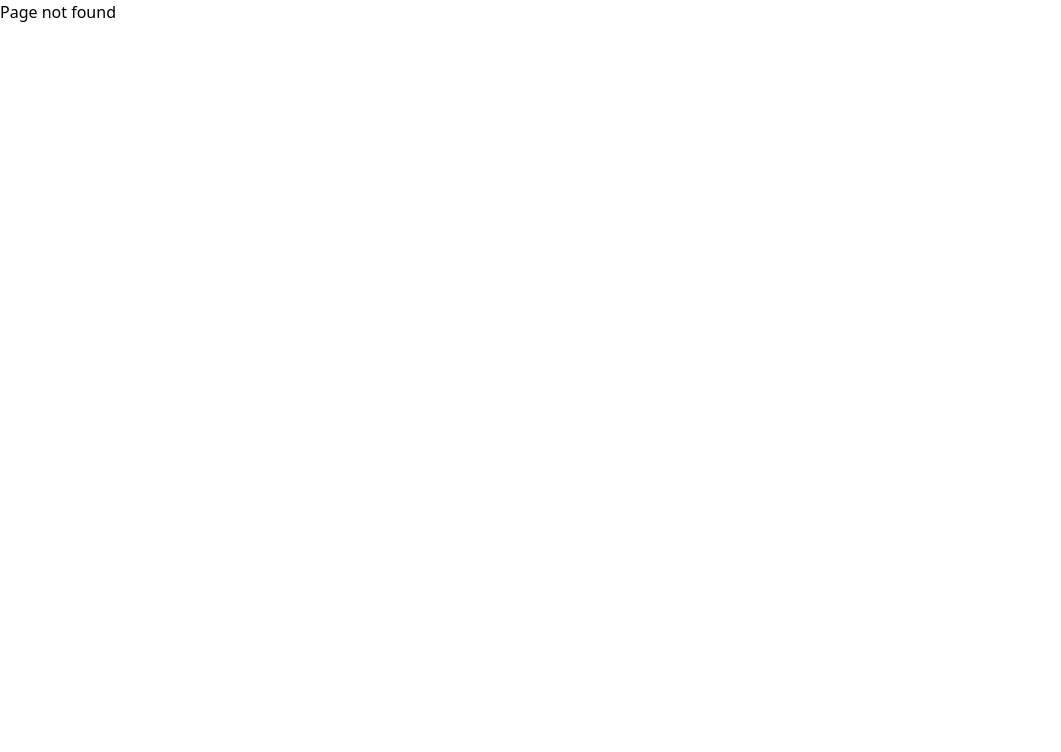
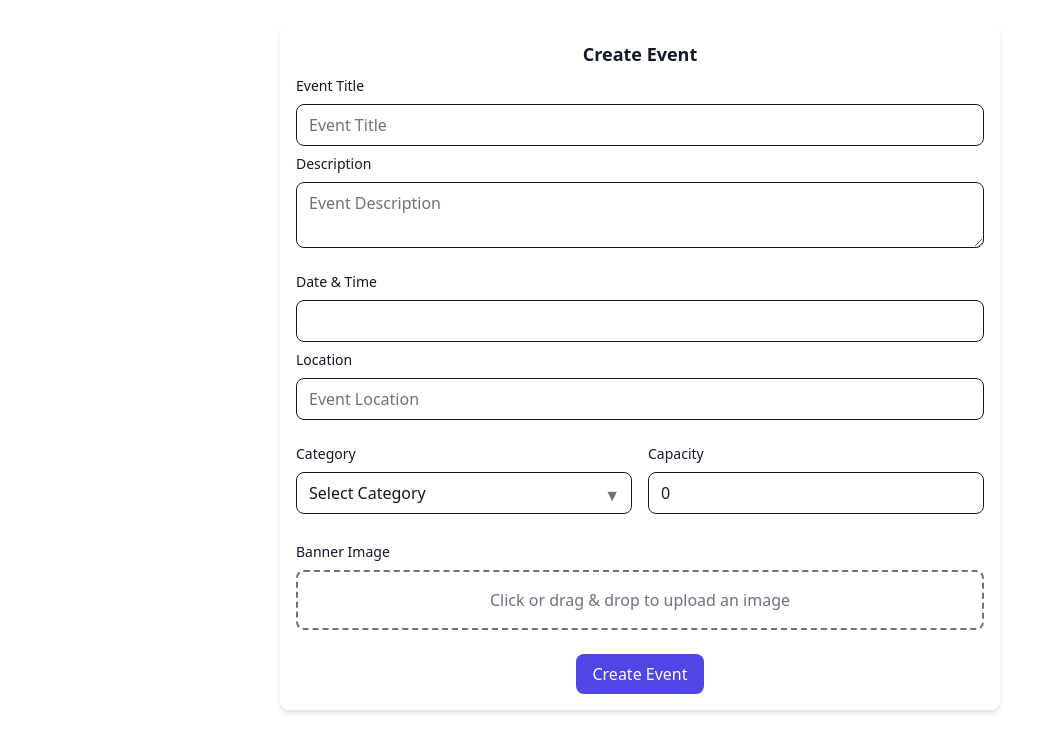
Before and after one commit to Pravin-K-V/event-management-system-frontend, a React (Vite) app: page /events/create in a window 1280 px wide. Before the commit this address had no page. Shown: the top 752 px of the page, without its empty margins (0-1061 px from the left). Built offline with nearby package versions, Linux system fonts and the light colour scheme.

Commit message:
complete create event page

```diff
--- a/src/components/ui/Card.tsx
+++ b/src/components/ui/Card.tsx
@@ -23,7 +23,7 @@ export default function Card({
   return (
     <div className={classes}>
       {header && (
-        <div className="mb-2 font-semibold text-[var(--color-text-primary)]">
+        <div className="mb-2 font-semibold text-center text-lg text-text-primary">
           {header}
         </div>
       )}
--- /dev/null
+++ b/src/features/events/components/EventForm.tsx
@@ -0,0 +1,168 @@
+import Button from "@/components/ui/Button";
+import Card from "@/components/ui/Card";
+import DatePicker from "@/components/ui/DatePicker";
+import ImageUpload from "@/components/ui/ImageUpload";
+import Input from "@/components/ui/Input";
+import Select from "@/components/ui/Select";
+import Textarea from "@/components/ui/Textarea";
+import { useState } from "react";
+
+export interface EventFormData {
+  title: string;
+  description: string;
+  date: string;
+  location: string;
+  category: string;
+  capacity: number;
+  banner: File | null;
+}
+
+interface EventFormProps {
+  onSubmit: (data: EventFormData) => void;
+}
+
+const categories = [
+  { value: "workshop", label: "Workshop" },
+  { value: "conference", label: "Conference" },
+  { value: "meetup", label: "Meetup" },
+];
+
+export default function EventForm({ onSubmit }: EventFormProps) {
+  const [title, setTitle] = useState("");
+  const [description, setDescription] = useState("");
+  const [date, setDate] = useState("");
+  const [location, setLocation] = useState("");
+  const [category, setCategory] = useState("");
+  const [capacity, setCapacity] = useState<number>(0);
+  const [banner, setBanner] = useState<File | null>(null);
+
+  const [errors, setErrors] = useState<
+    Partial<Record<keyof EventFormData, string>>
+  >({});
+
+  const handleSubmit = (e: React.FormEvent) => {
+    e.preventDefault();
+
+    const newErrors: Partial<Record<keyof EventFormData, string>> = {};
+    if (!title.trim()) newErrors.title = "Title is required";
+    if (!description.trim()) newErrors.description = "Description is required";
+    if (!date.trim()) newErrors.date = "Date is required";
+    if (!location.trim()) newErrors.location = "Location is required";
+    if (!category.trim()) newErrors.category = "Category is required";
+    if (capacity <= 0) newErrors.capacity = "Capacity must be greater than 0";
+
+    setErrors(newErrors);
+
+    if (Object.keys(newErrors).length === 0) {
+      onSubmit({
+        title,
+        description,
+        date,
+        location,
+        category,
+        capacity,
+        banner,
+      });
+
+      setTitle("");
+      setDescription("");
+      setDate("");
+      setLocation("");
+      setCategory("");
+      setCapacity(0);
+      setBanner(null);
+    }
+  };
+
+  return (
+    <Card header="Create Event">
+      <form onSubmit={handleSubmit} className="space-y-6">
+        <div className="space-y-2">
+          <label className="block text-sm font-medium text-text-primary">
+            Event Title
+          </label>
+          <Input
+            placeholder="Event Title"
+            value={title}
+            onChange={(e) => setTitle(e.target.value)}
+            error={!!errors.title}
+            helperText={errors.title}
+          />
+          <label className="block text-sm font-medium text-text-primary">
+            Description
+          </label>
+          <Textarea
+            placeholder="Event Description"
+            value={description}
+            onChange={(e) => setDescription(e.target.value)}
+            error={!!errors.description}
+            helperText={errors.description}
+          />
+        </div>
+
+        <div className="space-y-2">
+          <label className="block text-sm font-medium text-text-primary">
+            Date & Time
+          </label>
+          <DatePicker
+            value={date}
+            onChange={(val) => setDate(val)}
+            error={!!errors.date}
+            helperText={errors.date}
+          />
+          <label className="block text-sm font-medium text-text-primary">
+            Location
+          </label>
+          <Input
+            placeholder="Event Location"
+            value={location}
+            onChange={(e) => setLocation(e.target.value)}
+            error={!!errors.location}
+            helperText={errors.location}
+          />
+        </div>
+
+        <div className="grid grid-cols-2 gap-4">
+          <div className="space-y-2">
+            <label className="block text-sm font-medium text-text-primary">
+              Category
+            </label>
+            <Select
+              value={category}
+              onChange={setCategory}
+              options={categories}
+              placeholder="Select Category"
+              error={!!errors.category}
+              helperText={errors.category}
+            />
+          </div>
+          <div className="space-y-2">
+            <label className="block text-sm font-medium text-text-primary">
+              Capacity
+            </label>
+            <Input
+              type="number"
+              placeholder="Max Participants"
+              value={capacity.toString()}
+              onChange={(e) => setCapacity(Number(e.target.value))}
+              error={!!errors.capacity}
+              helperText={errors.capacity}
+            />
+          </div>
+        </div>
+        <div className="space-y-2">
+          <label className="block text-sm font-medium text-text-primary">
+            Banner Image
+          </label>
+          <ImageUpload value={banner} onChange={setBanner} />
+        </div>
+
+        <div className="flex justify-center">
+          <Button variant="primary" type="submit">
+            Create Event
+          </Button>
+        </div>
+      </form>
+    </Card>
+  );
+}
--- /dev/null
+++ b/src/features/events/pages/CreateEventPage.tsx
@@ -0,0 +1,14 @@
+import EventForm from "../components/EventForm";
+import type { EventFormData } from "../components/EventForm";
+
+export default function CreateEventPage() {
+  const handleCreateEvent = (data: EventFormData) => {
+    console.log("New Event Data:", data);
+  };
+
+  return (
+    <div className="max-w-3xl mx-auto p-6">
+      <EventForm onSubmit={handleCreateEvent} />
+    </div>
+  );
+}
```
Also changed, not shown: src/router/AppRouter.tsx (+9 -0 lines).
